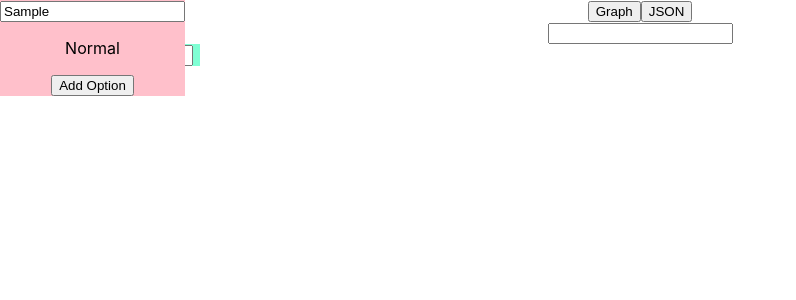
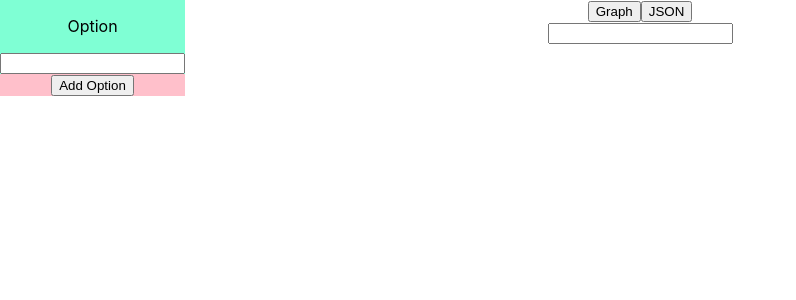
Before and after one commit to majicmoo/storytime-slackbot, a React (Create React App) app in the folder story-maker/: page / in a window 1280 px wide. Both pictures are taken after typing "Sample" into the empty fields and a click on the button "Add Option". Shown: the top 300 px of the page, without its empty margins (0-796 px from the left). Built offline with nearby package versions, Linux system fonts and the light colour scheme.

Commit message:
bad lines

```diff
--- a/story-maker/src/App.tsx
+++ b/story-maker/src/App.tsx
@@ -1,14 +1,15 @@
 import React from "react";
 import "./App.css";
-import { Story, Node, StoryOption } from "./types";
+import { Story, Node, StoryOption, NodeTracker } from "./types";
 import GraphTab from "./graph/GraphTab";
 import JsonTab from "./JsonTab";
-import { adjust } from "ramda";
+import { adjust, update } from "ramda";
 import { addNode, updateNode, addOption, updateOption } from "./StoryUpdater";
 
 interface AppState {
   tab: "graph" | "json";
   story: Story;
+  nodeTracker: NodeTracker[];
 }
 
 class App extends React.Component<{}, AppState> {
@@ -20,7 +21,8 @@ class App extends React.Component<{}, AppState> {
         { statement: "", type: "Normal", optionIds: [], id: "first-node" }
       ],
       options: []
-    }
+    },
+    nodeTracker: []
   };
 
   private updateTab = (tab: "graph" | "json") => this.setState({ tab });
@@ -28,6 +30,22 @@ class App extends React.Component<{}, AppState> {
     this.setState({ story: { ...this.state.story, title } });
   private updateNode = (node: Node) => {
     this.setState({ story: updateNode(this.state.story, node) });
+  };
+
+  private addOrUpdateNodeTracker = (
+    id: string,
+    type: "Node" | "StoryOption",
+    x: number,
+    y: number
+  ) => {
+    const { nodeTracker } = this.state;
+    const index = nodeTracker.findIndex(n => n.id === id);
+    const node = { id, x, y, type };
+    if (index === -1) {
+      this.setState({ nodeTracker: [...nodeTracker, node] });
+    } else {
+      this.setState({ nodeTracker: update(index, node, nodeTracker) });
+    }
   };
 
   // private addNode = () => {
@@ -41,7 +59,8 @@ class App extends React.Component<{}, AppState> {
   };
 
   public render() {
-    const { tab, story } = this.state;
+    const { tab, story, nodeTracker } = this.state;
+
     return (
       <div className="App">
         <div className="tab-switcher">
@@ -51,10 +70,12 @@ class App extends React.Component<{}, AppState> {
         {tab === "graph" && (
           <GraphTab
             story={story}
+            nodeTracker={nodeTracker}
             updateTitle={this.updateTitle}
             updateNode={this.updateNode}
             addOption={this.addOption}
             updateOption={this.updateOption}
+            addOrUpdateNodeTracker={this.addOrUpdateNodeTracker}
           />
         )}
         {tab === "json" && <JsonTab story={story} />}
--- a/story-maker/src/graph/DraggableDiv.tsx
+++ b/story-maker/src/graph/DraggableDiv.tsx
@@ -5,6 +5,7 @@ interface DraggableDivProps {
   y: number;
   children: ReactNode;
   className: string;
+  onUpdatePosition(x: number, y: number): void;
 }
 
 interface DraggableDivState {
@@ -25,6 +26,10 @@ class DraggableDiv extends React.Component<
     this.state = { x: props.x, y: props.y, dragging: false, relX: 0, relY: 0 };
   }
 
+  public componentDidMount() {
+    this.props.onUpdatePosition(this.props.x, this.props.y);
+  }
+
   public componentDidUpdate(
     props: DraggableDivProps,
     state: DraggableDivState
@@ -39,6 +44,7 @@ class DraggableDiv extends React.Component<
   }
 
   private startDragging = (e: React.MouseEvent<HTMLDivElement>) => {
+    console.log("click");
     if (this.ref.current) {
       this.setState({
         dragging: true,
@@ -53,11 +59,11 @@ class DraggableDiv extends React.Component<
   };
 
   private drag = (e: MouseEvent) => {
+    const x = e.pageX - this.state.relX;
+    const y = e.pageY - this.state.relY;
     if (this.state.dragging) {
-      this.setState({
-        x: e.pageX - this.state.relX,
-        y: e.pageY - this.state.relY
-      });
+      this.setState({ x, y });
+      this.props.onUpdatePosition(x, y);
     }
   };
 
--- a/story-maker/src/graph/GraphTab.tsx
+++ b/story-maker/src/graph/GraphTab.tsx
@@ -1,5 +1,5 @@
 import React, { FunctionComponent } from "react";
-import { Story, Node, StoryOption } from "../types";
+import { Story, Node, StoryOption, NodeTracker } from "../types";
 import NodeComponent from "./Node";
 import Option from "./Option";
 
@@ -7,19 +7,30 @@ import "./graph.css";
 
 interface GraphTabProps {
   story: Story;
+  nodeTracker: NodeTracker[];
   updateTitle(title: string): void;
   updateNode(node: Node): void;
   addOption(nodeId: string): void;
   updateOption(option: StoryOption): void;
+  addOrUpdateNodeTracker(
+    id: string,
+    type: "Node" | "StoryOption",
+    x: number,
+    y: number
+  ): void;
 }
 
 const GraphTab: FunctionComponent<GraphTabProps> = ({
   story,
+  nodeTracker,
   updateTitle,
   updateNode,
   updateOption,
+  addOrUpdateNodeTracker,
   addOption
 }) => {
+  const lines = calcLines(nodeTracker, story);
+  console.log(lines);
   return (
     <div>
       <input
@@ -32,6 +43,7 @@ const GraphTab: FunctionComponent<GraphTabProps> = ({
           node={node}
           addOption={addOption}
           updateNode={updateNode}
+          addOrUpdateNodeTracker={addOrUpdateNodeTracker}
           x={index}
           y={index}
         />
@@ -42,12 +54,58 @@ const GraphTab: FunctionComponent<GraphTabProps> = ({
           option={option}
           key={option.id}
           updateOption={updateOption}
+          addOrUpdateNodeTracker={addOrUpdateNodeTracker}
           x={index}
           y={index}
         />
+      ))}
+      {lines.map((line, index) => (
+        <svg
+          key={`line-${index}`}
+          width="500"
+          height="500"
+          className="line-wrapper"
+        >
+          <line {...line} className="line" stroke="black" />
+        </svg>
       ))}
     </div>
   );
 };
 
+interface Line {
+  x1: number;
+  y1: number;
+  x2: number;
+  y2: number;
+}
+
+const calcLines = (nodeTracker: NodeTracker[], story: Story): Line[] =>
+  nodeTracker
+    .flatMap(trackedNode => {
+      const node = story.nodes.find(n => n.id === trackedNode.id);
+      if (node) {
+        return what(nodeTracker, node, trackedNode);
+      }
+    })
+    .filter(n => n !== undefined) as any;
+
+const what = (
+  nodeTracker: NodeTracker[],
+  node: Node,
+  trackedNode: NodeTracker
+): Line[] => {
+  const options: NodeTracker[] = node.optionIds
+    .map(oid => nodeTracker.find(n => n.id === oid))
+    .filter(n => n !== undefined) as any;
+  return options.map(o => makeLine(trackedNode, o));
+};
+
+const makeLine = (trackedNode: NodeTracker, trackedOption: NodeTracker) => ({
+  x1: trackedNode.x,
+  y1: trackedNode.y,
+  x2: trackedOption.x,
+  y2: trackedOption.y
+});
+
 export default GraphTab;
--- a/story-maker/src/graph/Node.tsx
+++ b/story-maker/src/graph/Node.tsx
@@ -7,6 +7,13 @@ interface NodeProps {
   node: Node;
   updateNode(node: Node): void;
   addOption(nodeId: string): void;
+  addOrUpdateNodeTracker(
+    id: string,
+    type: "Node" | "StoryOption",
+    x: number,
+    y: number
+  ): void;
+
   x: number;
   y: number;
 }
@@ -16,9 +23,17 @@ const NodeComponent: FunctionComponent<NodeProps> = ({
   updateNode,
   addOption,
   x,
-  y
+  y,
+  addOrUpdateNodeTracker
 }) => (
-  <DraggableDiv className="node" x={x} y={y}>
+  <DraggableDiv
+    className="node"
+    x={x}
+    y={y}
+    onUpdatePosition={(updatedX, updatedY) =>
+      addOrUpdateNodeTracker(node.id, "Node", updatedX, updatedY)
+    }
+  >
     <input
       value={node.statement}
       onChange={e => updateNode({ ...node, statement: e.target.value })}
--- a/story-maker/src/graph/Option.tsx
+++ b/story-maker/src/graph/Option.tsx
@@ -5,6 +5,12 @@ import DraggableDiv from "./DraggableDiv";
 interface OptionProps {
   option: StoryOption;
   updateOption(option: StoryOption): void;
+  addOrUpdateNodeTracker(
+    id: string,
+    type: "Node" | "StoryOption",
+    x: number,
+    y: number
+  ): void;
   x: number;
   y: number;
 }
@@ -12,9 +18,18 @@ const Option: FunctionComponent<OptionProps> = ({
   option,
   updateOption,
   x,
-  y
+  y,
+  addOrUpdateNodeTracker
 }) => (
-  <DraggableDiv className="option" x={x} y={y}>
+  <DraggableDiv
+    className="option"
+    x={x}
+    y={y}
+    onUpdatePosition={(updatedX, updatedY) =>
+      addOrUpdateNodeTracker(option.id, "StoryOption", updatedX, updatedY)
+    }
+  >
+    <p>Option</p>
     <input
       value={option.item}
       onChange={event => updateOption({ ...option, item: event.target.value })}
--- a/story-maker/src/graph/graph.css
+++ b/story-maker/src/graph/graph.css
@@ -1,10 +1,26 @@
+.line {
+  stroke-width: 2px;
+  stroke: rgb(0, 0, 0);
+}
+
+.line-wrapper {
+  position: absolute;
+  top: 0;
+  left: 0;
+  width: 100%;
+  height: 100%;
+}
+
 .node {
   background-color: pink;
   max-width: 200px;
   position: absolute;
+  z-index: 1;
 }
 
 .option {
   background-color: aquamarine;
   max-width: 200px;
+  position: absolute;
+  z-index: 1;
 }
```
Also changed, not shown: story-maker/src/types.ts (+7 -0 lines).
